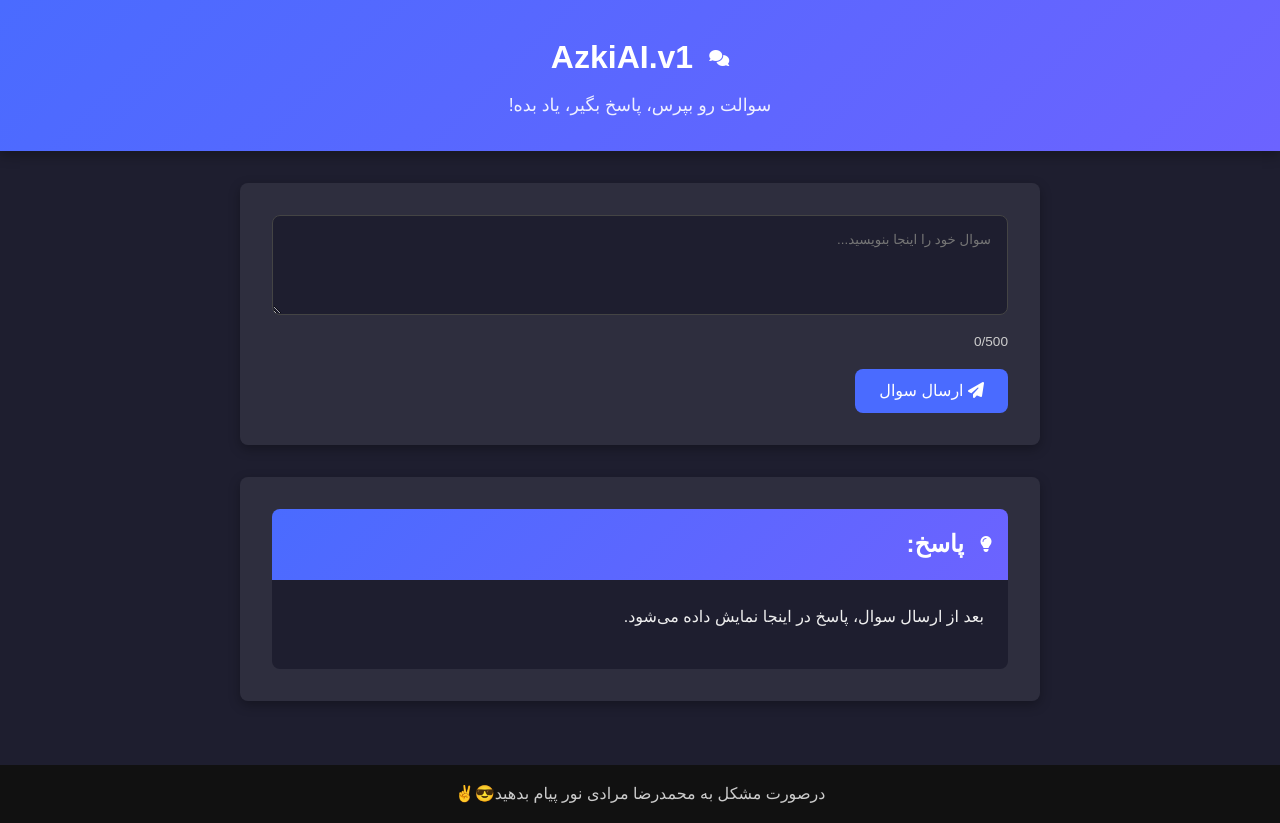
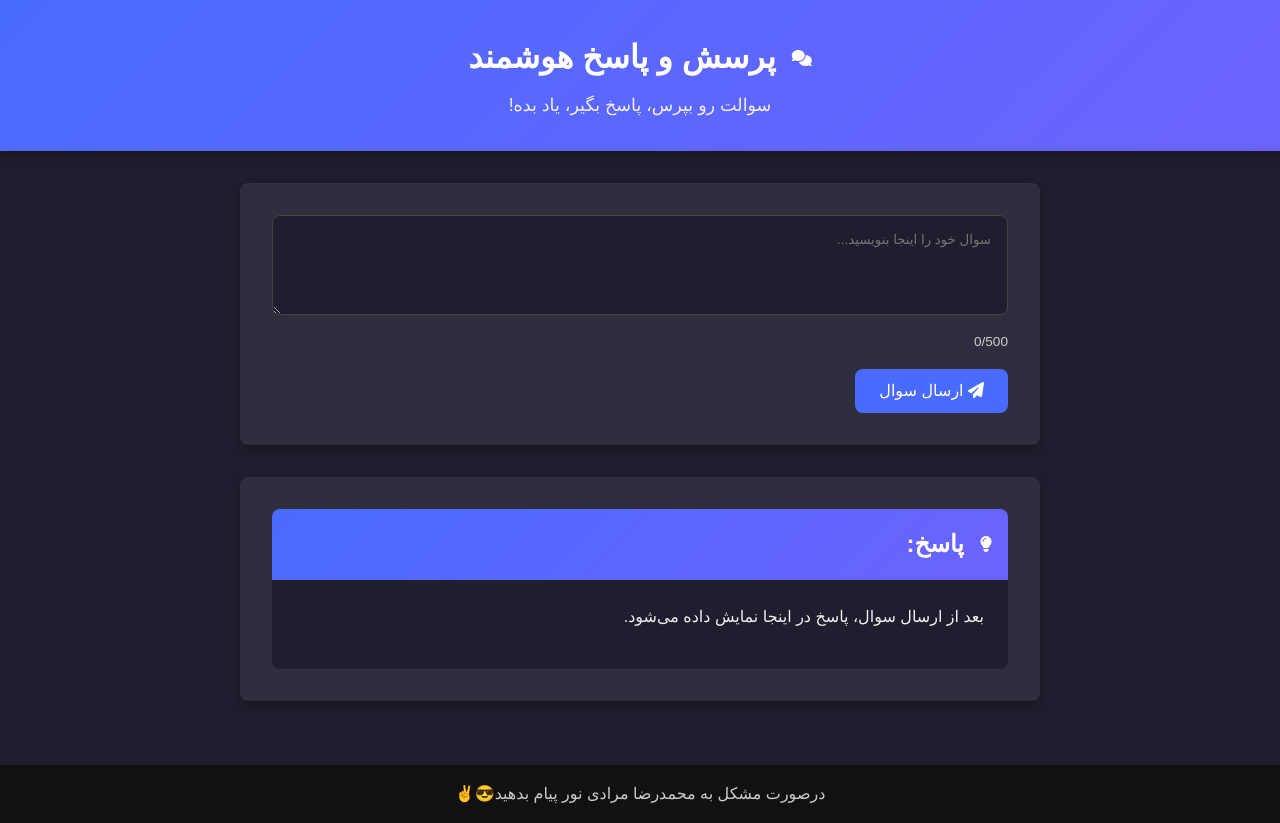
Before and after one commit to AzkiAI/AI, a plain HTML site: page index.html in a window 1280 px wide. Drawn offline with Linux system fonts and the light colour scheme.

Commit message:
Update index.html

```diff
--- a/index.html
+++ b/index.html
@@ -13,7 +13,7 @@
     <header>
       <div class="logo">
         <i class="fas fa-comments"></i>
-        <h1>AzkiAI.v1</h1>
+        <h1>پرسش و پاسخ هوشمند</h1>
       </div>
       <p class="tagline">سوالت رو بپرس، پاسخ بگیر، یاد بده!</p>
     </header>
```
